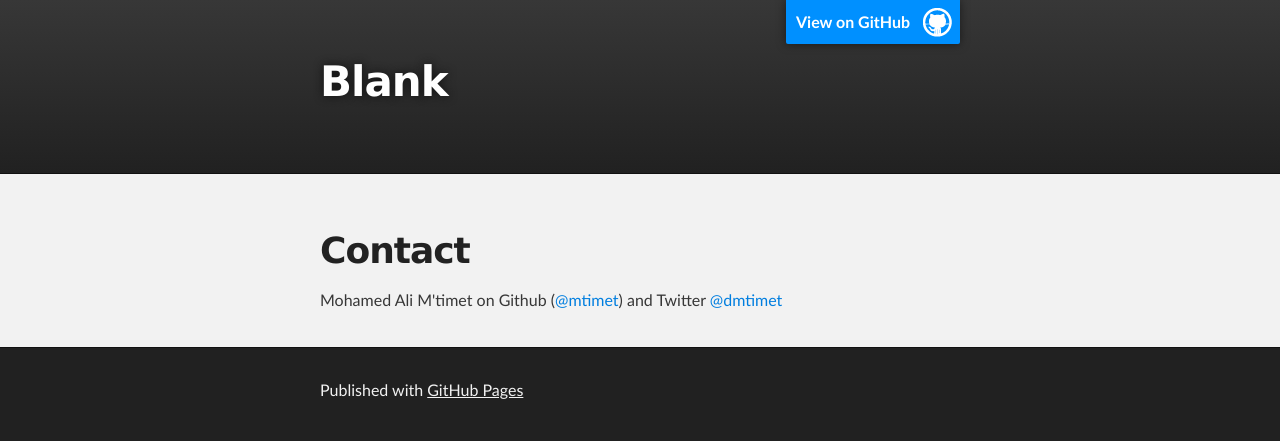
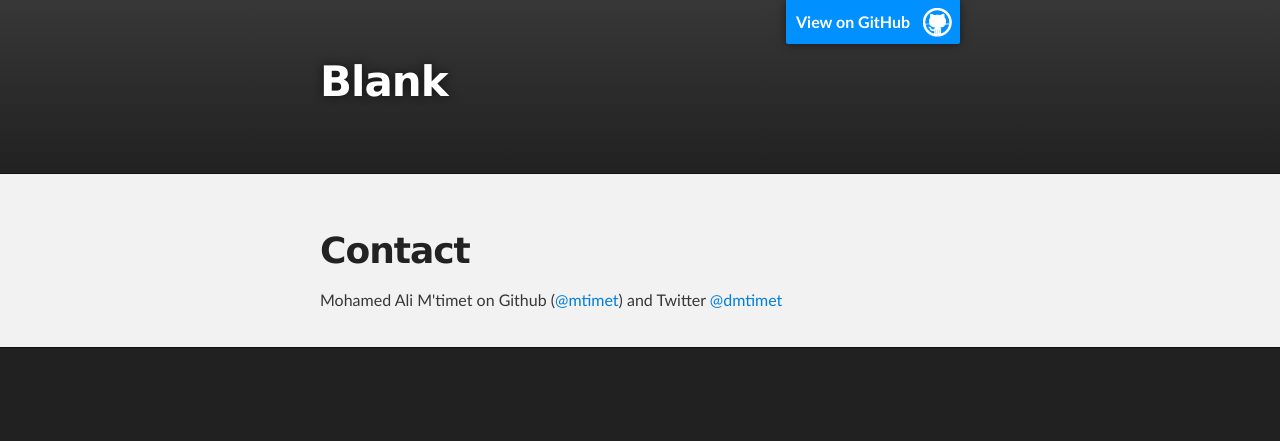
Before and after one commit to mtimet/mtimet.github.io, a plain HTML site: page index.html in a window 1280 px wide. Drawn offline with Linux system fonts and the light colour scheme.

Commit message:
Update index.html

```diff
--- a/index.html
+++ b/index.html
@@ -35,11 +35,11 @@
     </div>
 
     <!-- FOOTER  -->
-    <div id="footer_wrap" class="outer">
-      <footer class="inner">
-        <p>Published with <a href="http://pages.github.com">GitHub Pages</a></p>
-      </footer>
-    </div>
+    <!--<div id="footer_wrap" class="outer">-->
+    <!--  <footer class="inner">-->
+    <!--    <p>Published with <a href="http://pages.github.com">GitHub Pages</a></p>-->
+    <!--  </footer>-->
+    <!--</div>-->
 
               <script type="text/javascript">
             var gaJsHost = (("https:" == document.location.protocol) ? "https://ssl." : "http://www.");
```
